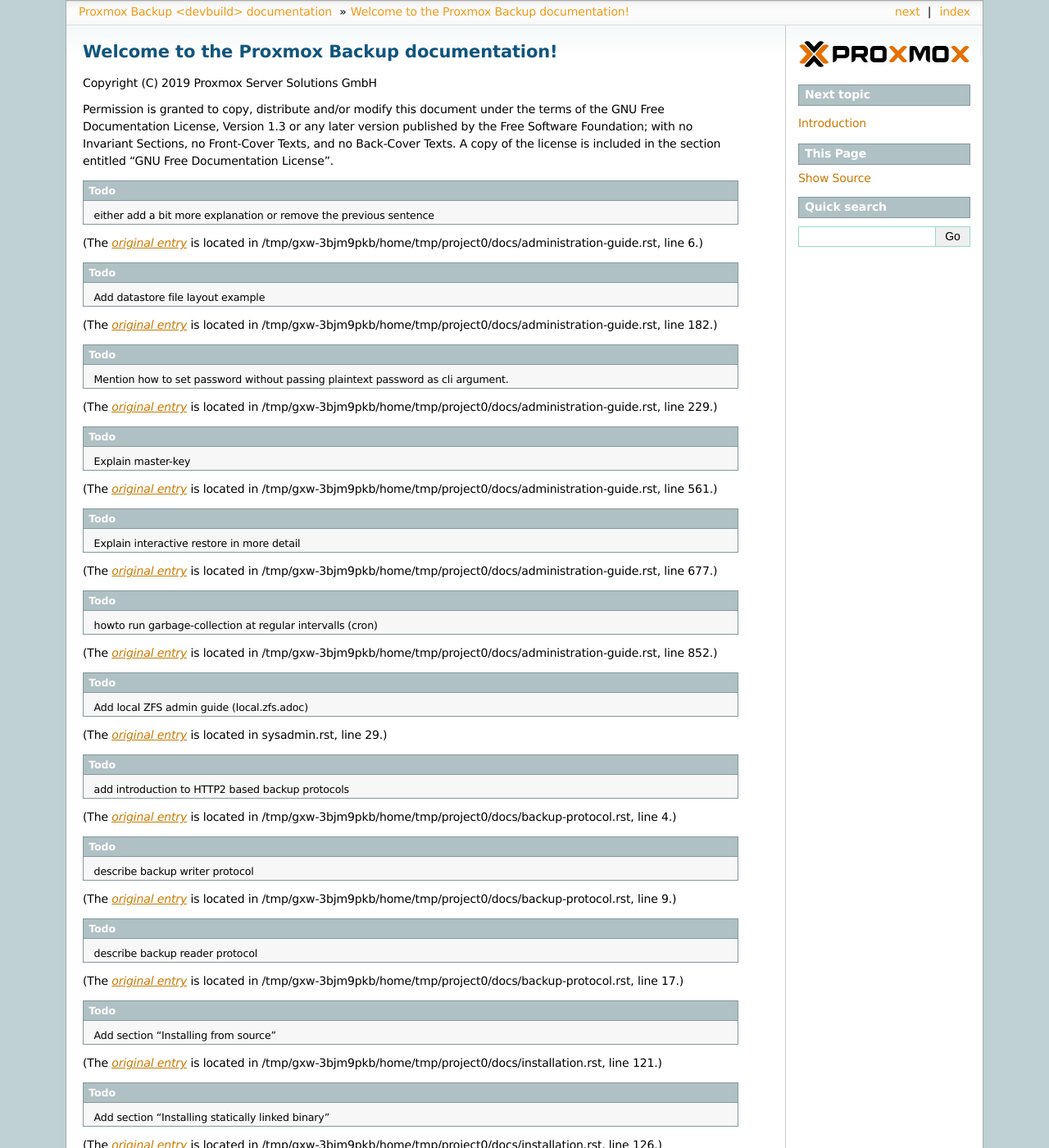
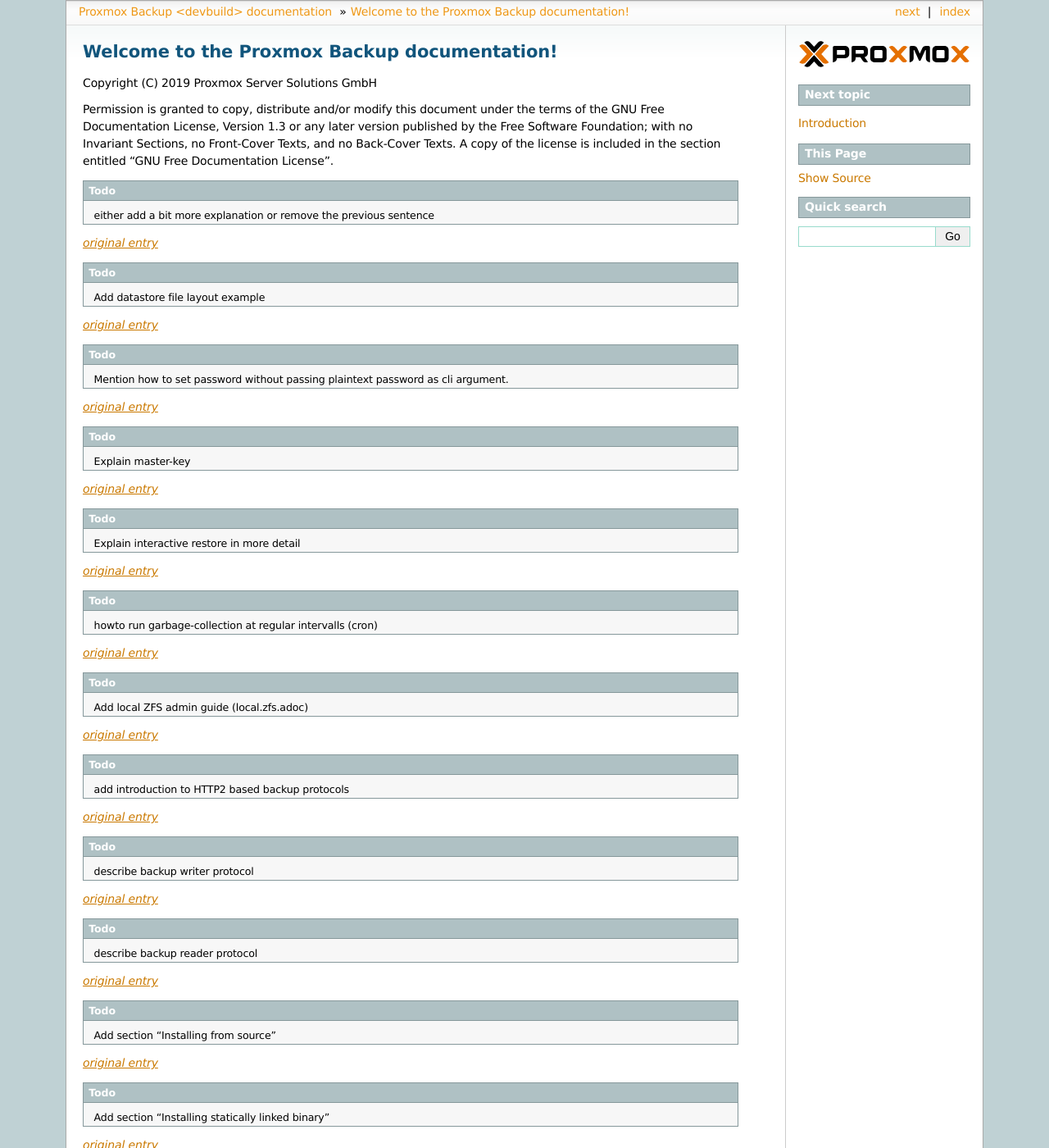
Before and after one commit to proxmox/proxmox-backup, a Sphinx documentation site: the page built from docs/index.rst, in a window 1280 px wide and 1400 px high. Shown: the whole window at 82% size. Built offline with Sphinx 7.4.7, drawn with Linux system fonts in a browser that asks for light colours; part of the change alters nothing that is shown; some of the changed text lies outside the part shown.

```diff
--- a/docs/conf.py
+++ b/docs/conf.py
@@ -45,7 +45,10 @@ PygmentsBridge.latex_formatter = CustomLatexFormatter
 # Add any Sphinx extension module names here, as strings. They can be
 # extensions coming with Sphinx (named 'sphinx.ext.*') or your custom
 # ones.
+
 extensions = ["sphinx.ext.graphviz", "sphinx.ext.todo"]
+
+todo_link_only = True
 
 # Add any paths that contain templates here, relative to this directory.
 templates_path = ['_templates']
```
